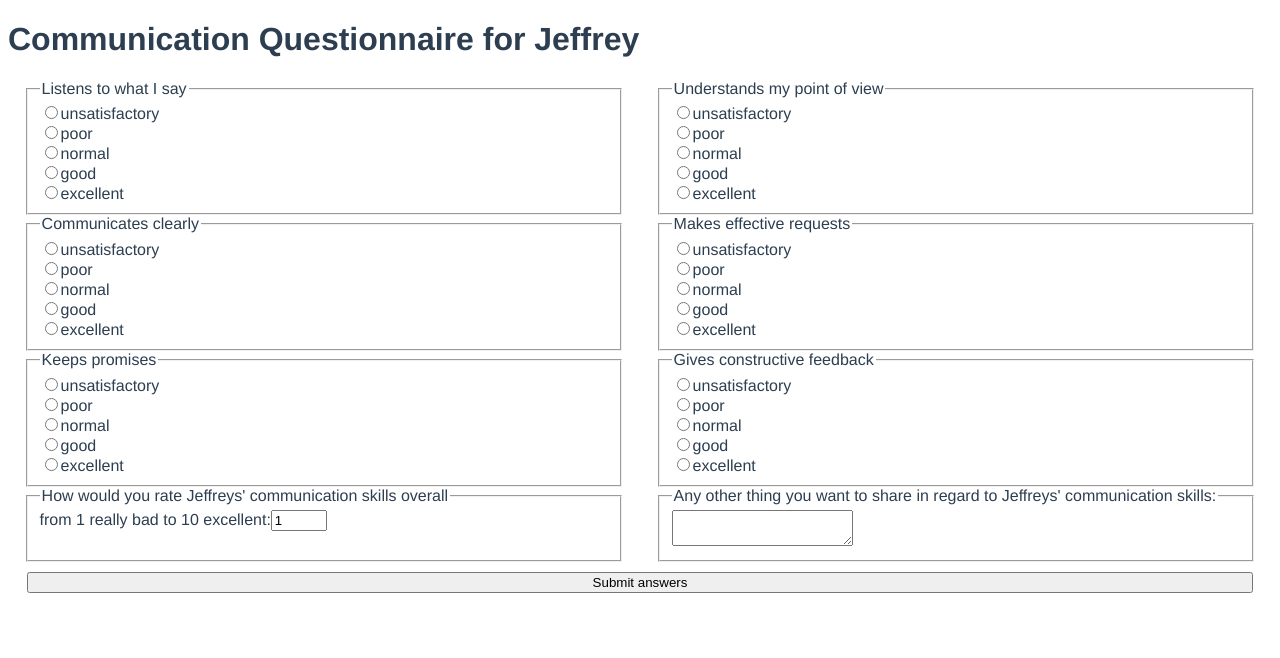
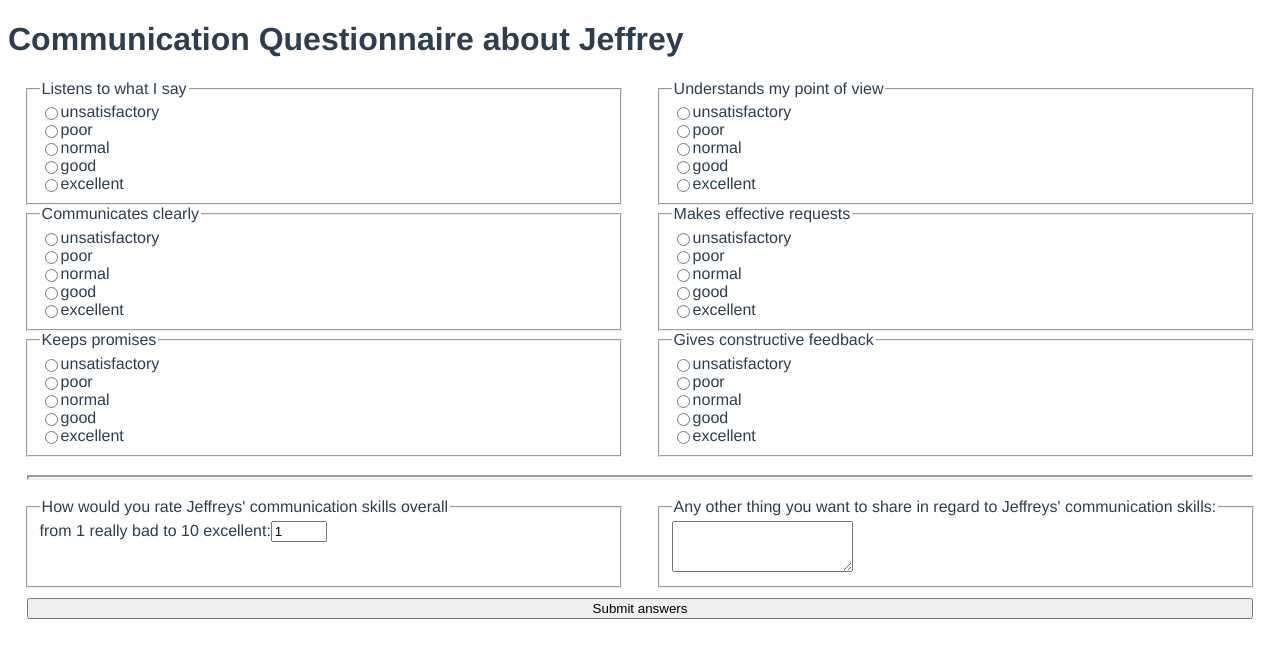
Before and after one commit to Jeffrey-Meesters/a-form, a Vue app: page / in a window 1280 px wide. Shown: the top 658 px of the page. Built offline with nearby package versions, Linux system fonts and the light colour scheme.

Commit message:
Add styling and layout

```diff
--- a/src/components/RadioFieldset.vue
+++ b/src/components/RadioFieldset.vue
@@ -91,3 +91,11 @@ export default {
   }
 };
 </script>
+<style lang="scss" scoped>
+fieldset {
+  div {
+    display: flex;
+    align-items: center;
+  }
+}
+</style>
--- a/src/views/Form.vue
+++ b/src/views/Form.vue
@@ -1,6 +1,6 @@
 <template>
   <div class="form-wrapper">
-    <h1 class="form-title">Communication Questionnaire for Jeffrey</h1>
+    <h1 class="form-title">Communication Questionnaire about Jeffrey</h1>
     <form class="form" @submit.prevent="yolo">
       <RadioFieldset
         :listening.sync="listening"
@@ -32,6 +32,9 @@
         radioID="feedback"
         legendText="Gives constructive feedback"
       />
+      <div class="hr-wrapper">
+        <hr />
+      </div>
 
       <fieldset class="fieldset">
         <legend class="number-legend">
@@ -43,7 +46,7 @@
         <input
           type="number"
           id="input-overall"
-          min="0"
+          min="1"
           max="10"
           @change="updateValue($event, 'overallNumber')"
           :value="overallNumber"
@@ -56,9 +59,8 @@
           skills:
         </legend>
         <textarea
+          rows="3"
           id="input-remark"
-          min="1"
-          max="10"
           @input="updateValue($event, 'freeText')"
           :value="freeText"
         />
@@ -110,6 +112,16 @@ export default {
     max-width: 45%;
   }
 
+  .hr-wrapper {
+    width: 97%;
+    margin: 10px 0;
+
+    hr {
+      height: 1px;
+      border-width: 2px;
+    }
+  }
+
   .button-wrapper {
     width: 97%;
     margin-top: 10px;
```
